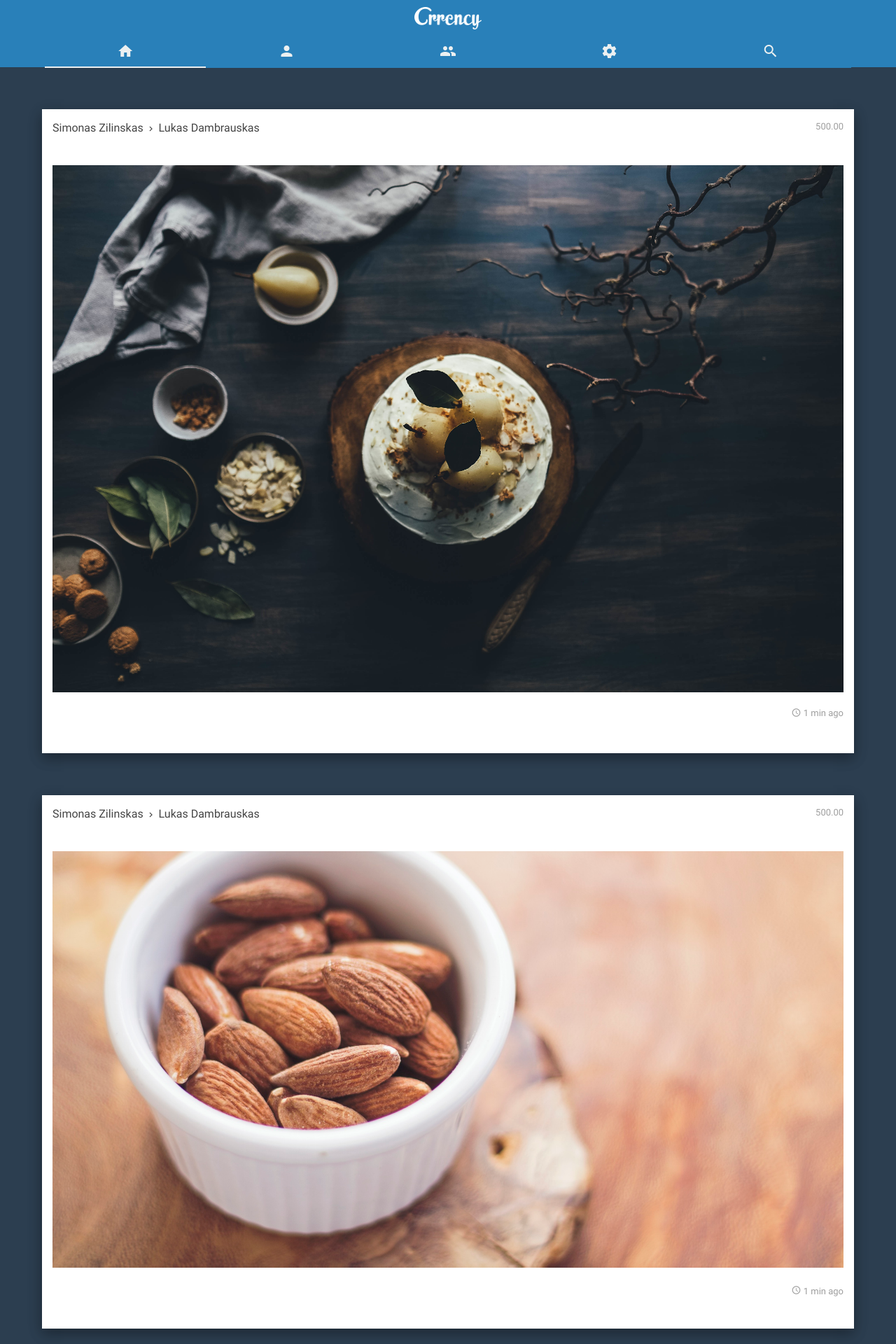
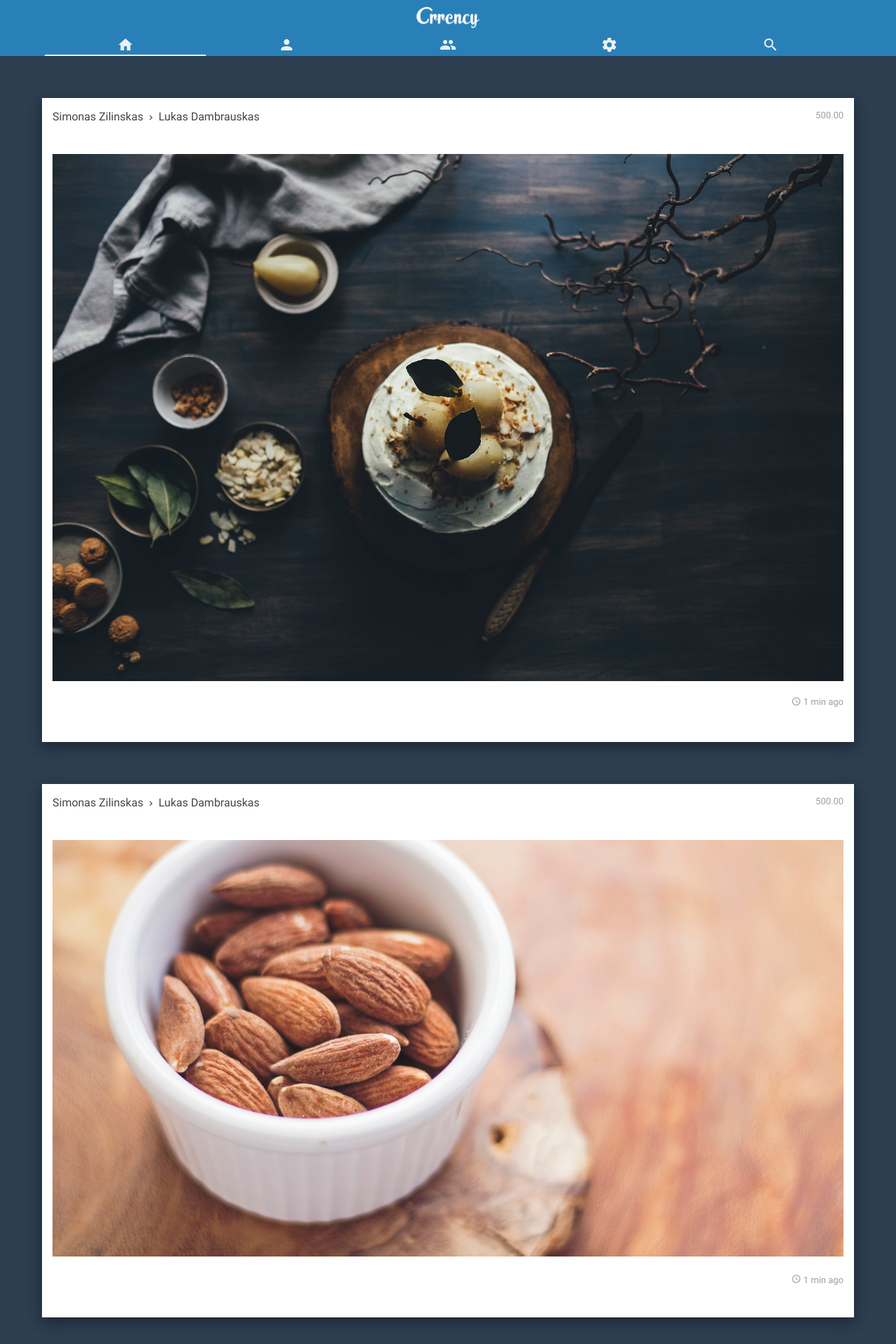
Before and after one commit to aleksandrmaksimoviclt/crrency_web_app, a Django app: page /dashboard/ in a window 1280 px wide. Shown: the top 1920 px of the page at 70% size. Run offline with Django 3.2, Linux system fonts and the light colour scheme; parts of the project's set-up code (start-up, migrations or seed data) failed here and were passed over.

Commit message:
Updated header layout

```diff
--- a/dashboard/templates/dashboard/index.html
+++ b/dashboard/templates/dashboard/index.html
@@ -47,7 +47,7 @@
 </div>
 
 <!--Navigation Tabs Open-->
-<section class="darkblue fixed" style="width:100%; height:96px; z-index:8000;" id="navigation-tabs">
+<section class="darkblue fixed" style="width:100%; height:80px; z-index:8000;" id="navigation-tabs">
 		<div class="container center logo-header">
 			<img class="logo" src="{% static 'dashboard/img/logo.png' %}">
 		</div>
@@ -70,7 +70,7 @@
 
 <!-- Tabs Content Open-->
 
-<section class="hide" style="padding-top: 96px;" id="tabs-content">
+<section class="hide" style="padding-top: 80px;" id="tabs-content">
 	<div id="timeline" class="col s12">
 		<div class="row-feed black-text post white z-depth-2">
 			<div class="col s12 row nomargin post-head">
--- a/static/dashboard/css/body.css
+++ b/static/dashboard/css/body.css
@@ -52,8 +52,9 @@ body{overflow: visible !important;background-color: #2C3E50;}
 
 /* Header */
 
-.logo-header{width:inherit;}
-img.logo {padding: 10px 0px 0px 0px;height: 42px;}
+.logo-header{width:inherit; height:40px;}
+img.logo {padding-top: 10px;height: 100%;}
+.tabs {height: 40px;}
 
 .col-5th{width: 20% !important;margin-left: auto;left: auto;right: auto;}
 
```
